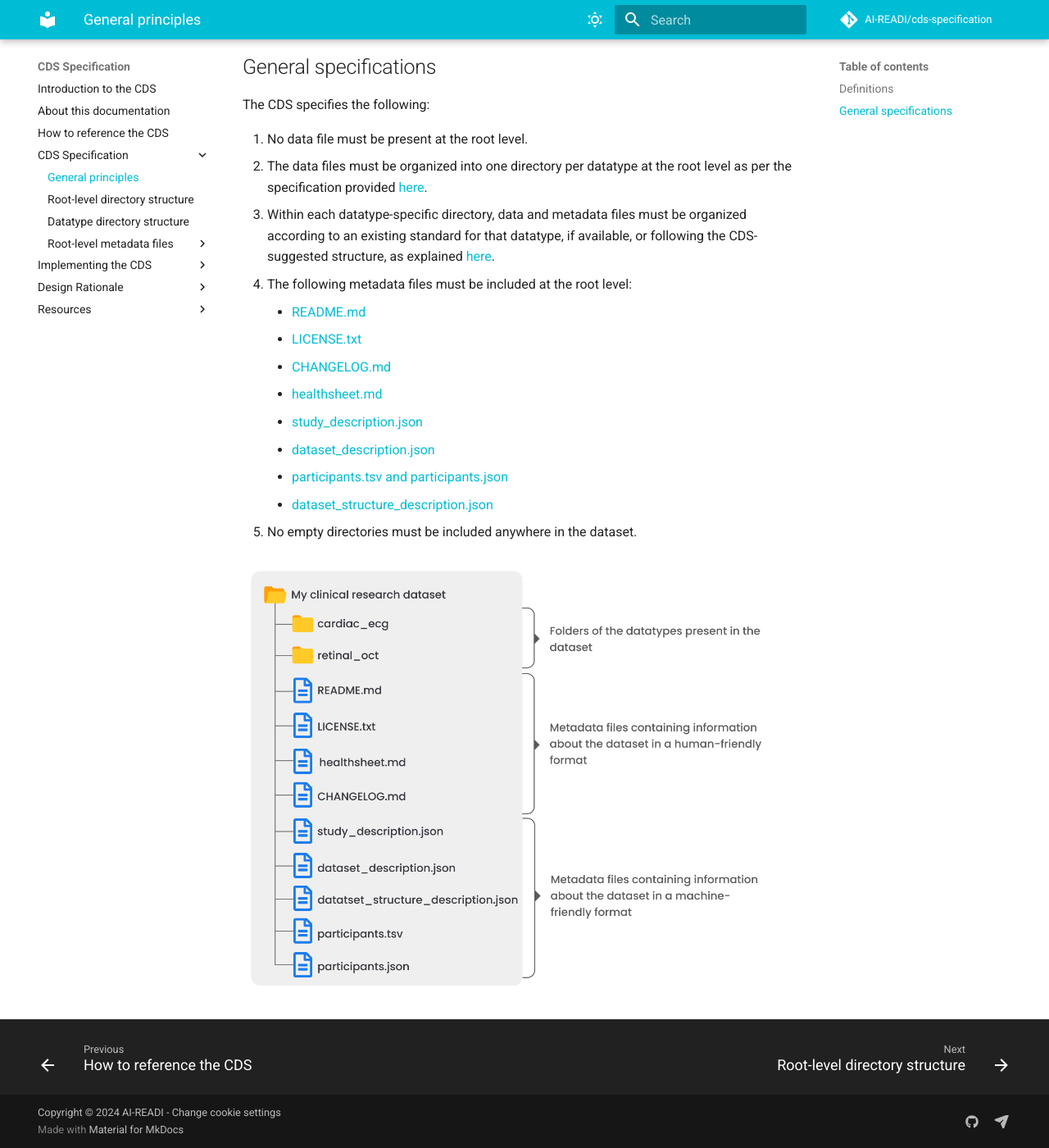
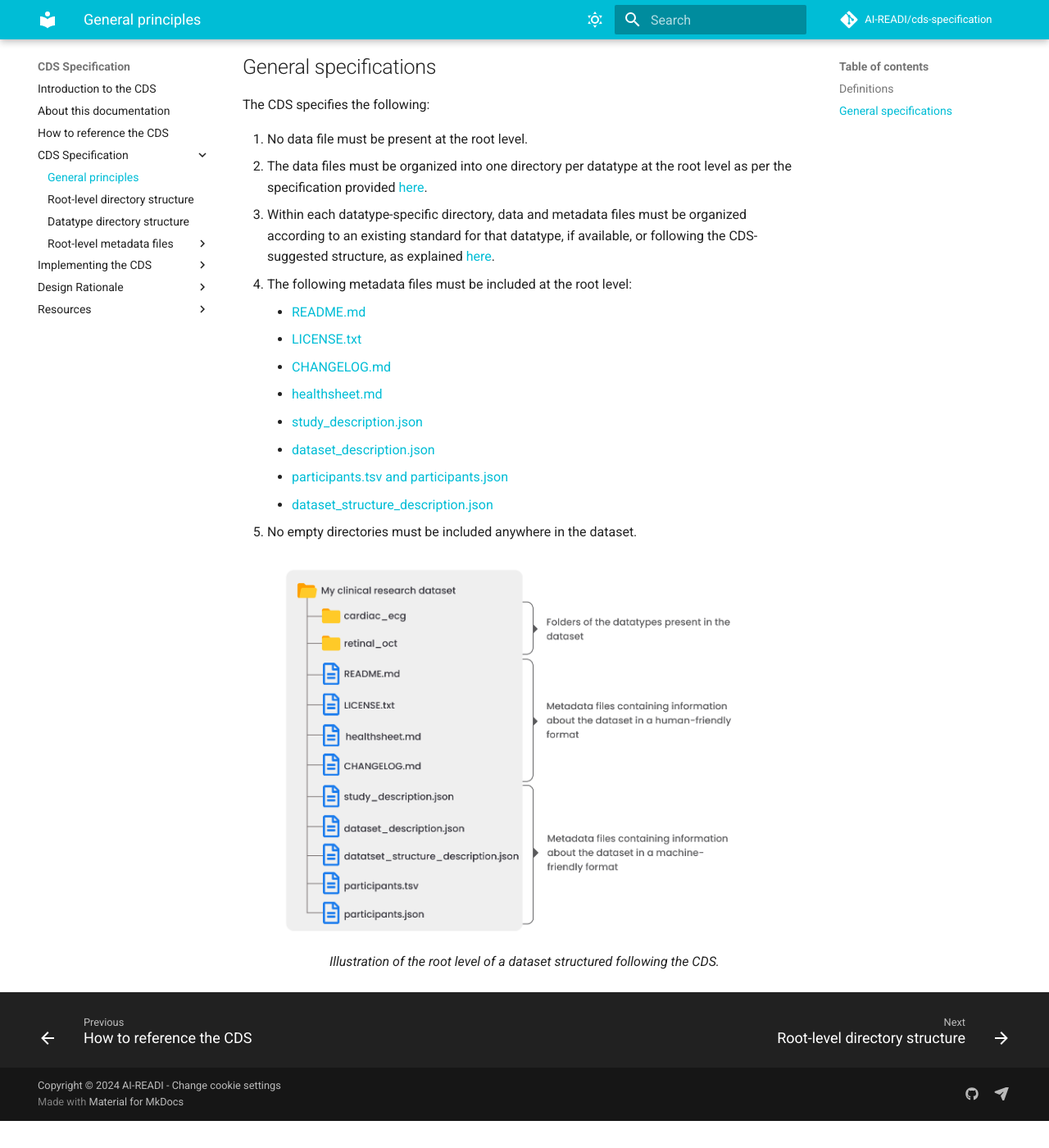
Before and after one commit to AI-READI/cds-specification, an MkDocs documentation site: the page built from docs/specification/general-principles.md, in a window 1280 px wide and 1400 px high, scrolled down 613 px. Shown: the whole window at 82% size. Built offline with MkDocs 1.6.1 and Material for MkDocs 9.7.7, drawn with Linux system fonts in a browser that asks for light colours; comment, search, counter and statistics services are not loaded; after the commit the page ends 1980 px from its top, so only the background shows below that.

Commit message:
fix: set image width with both pandoc and mkdocs

```diff
--- a/docs/specification/general-principles.md
+++ b/docs/specification/general-principles.md
@@ -36,4 +36,5 @@ The CDS specifies the following:
 
 5.  No empty directories must be included anywhere in the dataset.
 
-![Illustration of the root level of a dataset structured following the CDS.](../images/CDS-example.png)
+![](../images/CDS-example.png)
+<p style="text-align:center;"><em>Illustration of the root level of a dataset structured following the CDS.</em></p>
--- /dev/null
+++ b/docs/stylesheets/style.css
@@ -0,0 +1,5 @@
+img {
+    width: 600px;
+    display: block;
+    margin: 0 auto;
+}
--- a/mkdocs.yml
+++ b/mkdocs.yml
@@ -28,6 +28,8 @@ theme:
     - search.share
     - navigation.footer
     - content.action.edit
+extra_css:
+  - stylesheets/style.css
 
 extra:
   consent:
```
Also changed, not shown: 1 other file.
